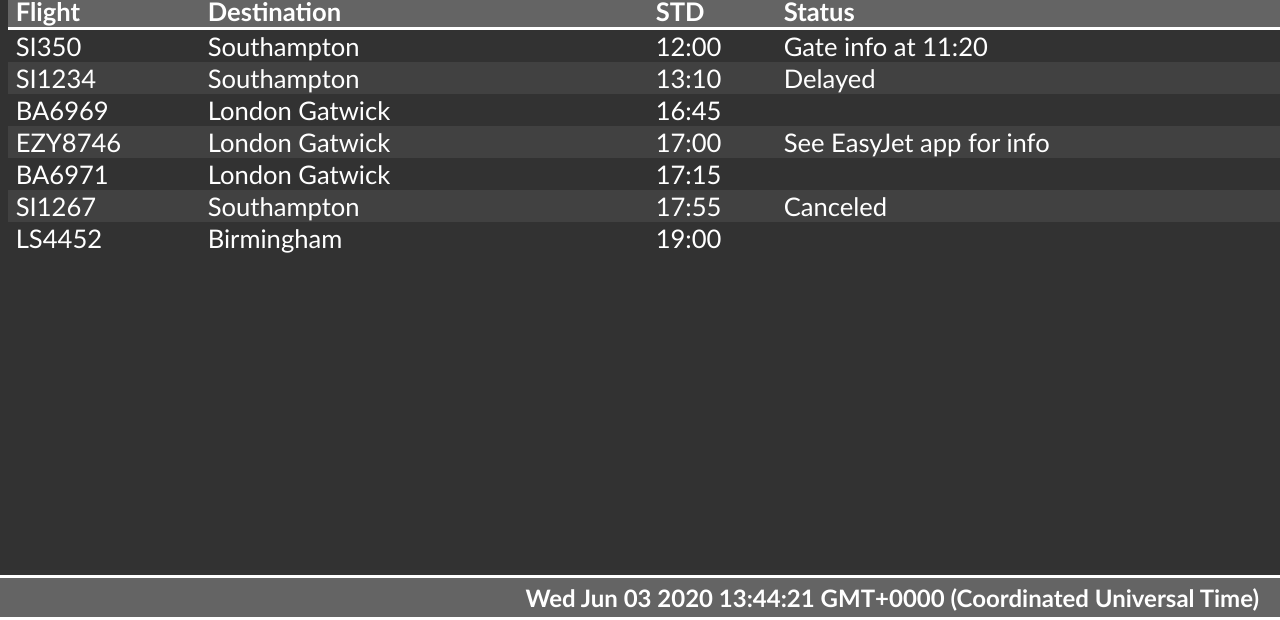
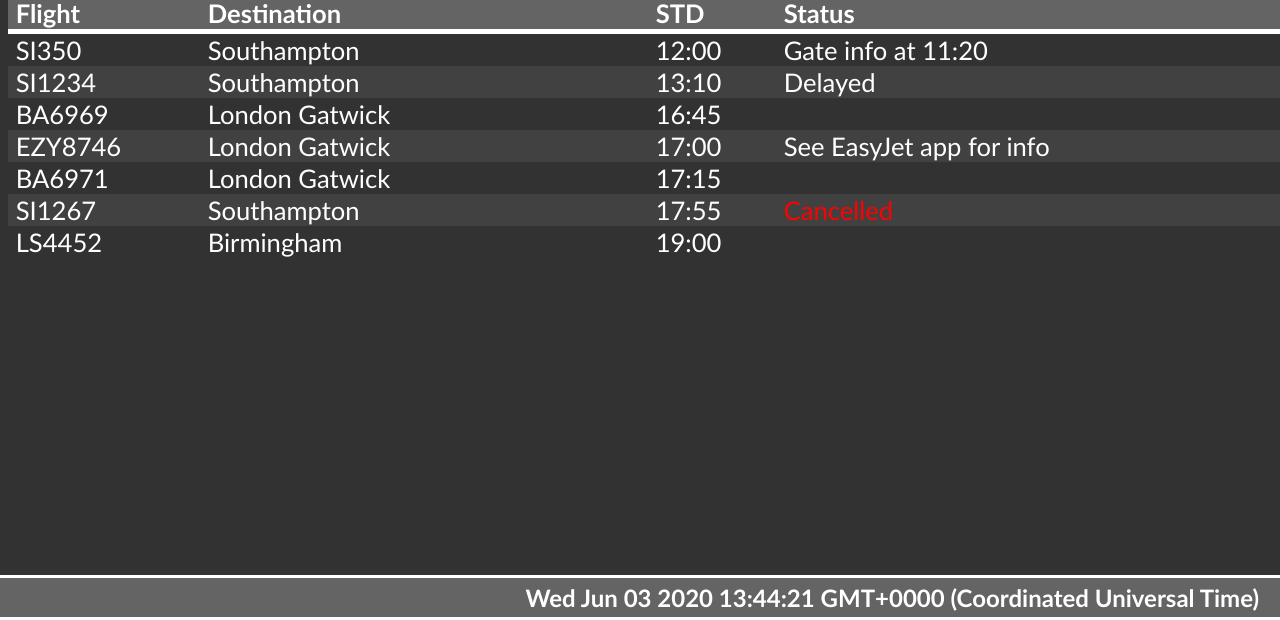
Before and after one commit to patrickhogan93/FIDstest, a plain HTML site: page index.html in a window 1280 px wide. Shown: the part 180-800 px from the top of the page. Drawn offline with Linux system fonts and the light colour scheme.

Commit message:
Update index.html

```diff
--- a/index.html
+++ b/index.html
@@ -8,7 +8,7 @@ html, body {
     height: auto;
     background-color: #323232;
     color: white;
-    font-family: 'Calibri', 'Gill Sans', 'Gill Sans MT', 'Trebuchet MS', sans-serif;
+    font-family: 'Calibri', 'Trebuchet MS', 'sans-serif';
 }
 
 h1   {
@@ -36,8 +36,8 @@ th, td{
 th  {
     text-align: left;
     background-color: #646464;
-    border-top: 0.2rem solid white;
-    border-bottom: 0.2rem solid white;
+    border-top: 0.2em solid white;
+    border-bottom: 0.2em solid white;
 }
 
 tr:nth-child(odd) {background-color: #414141;}
@@ -109,7 +109,7 @@ footer  {
             <td>SI1267</td>
             <td>Southampton</td>
             <td>17:55</td>
-            <td>Canceled</td>
+            <td style="color: red;">Cancelled</td>
         </tr>
         <tr>
             <td>LS4452</td>
```
